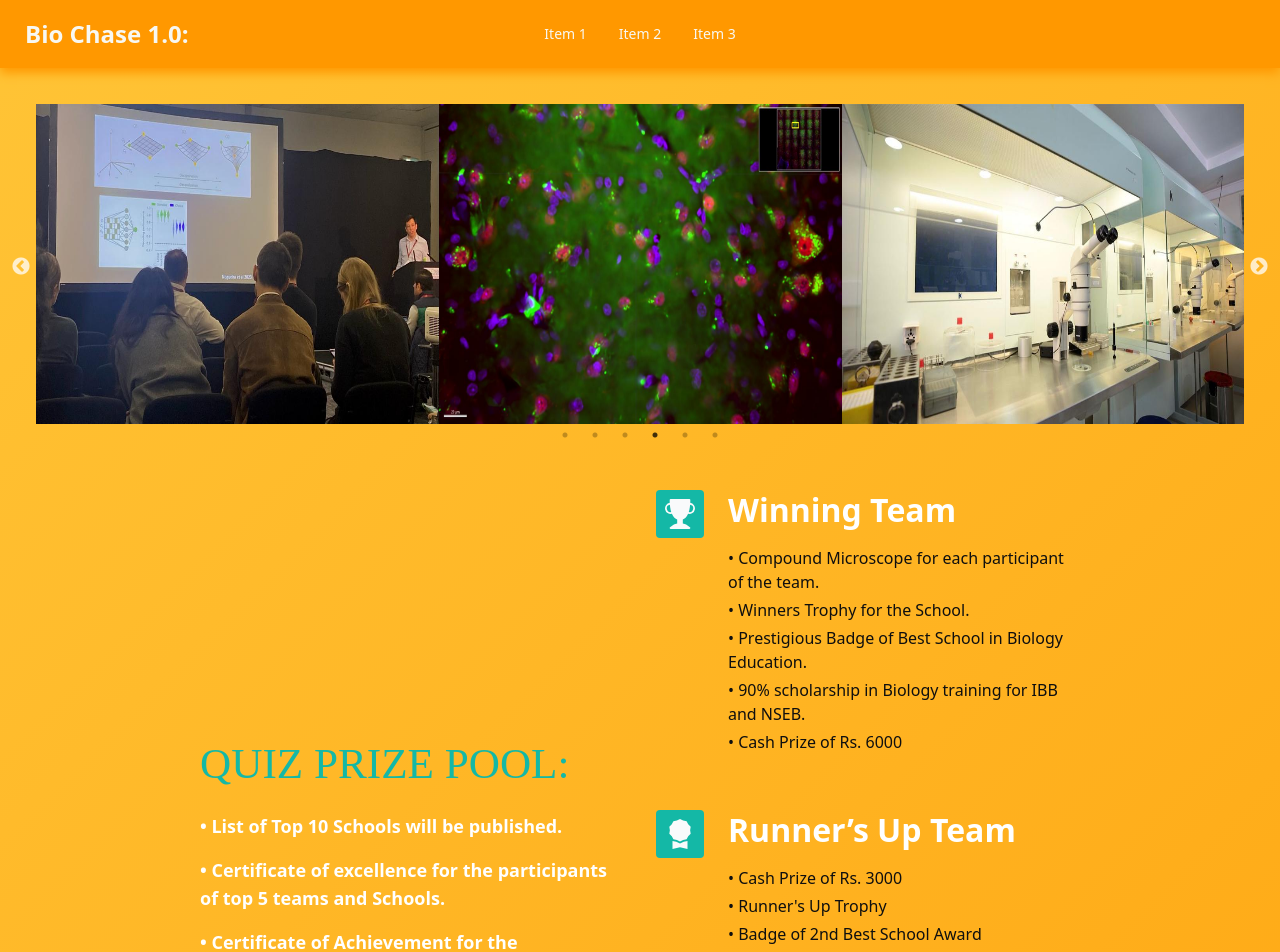
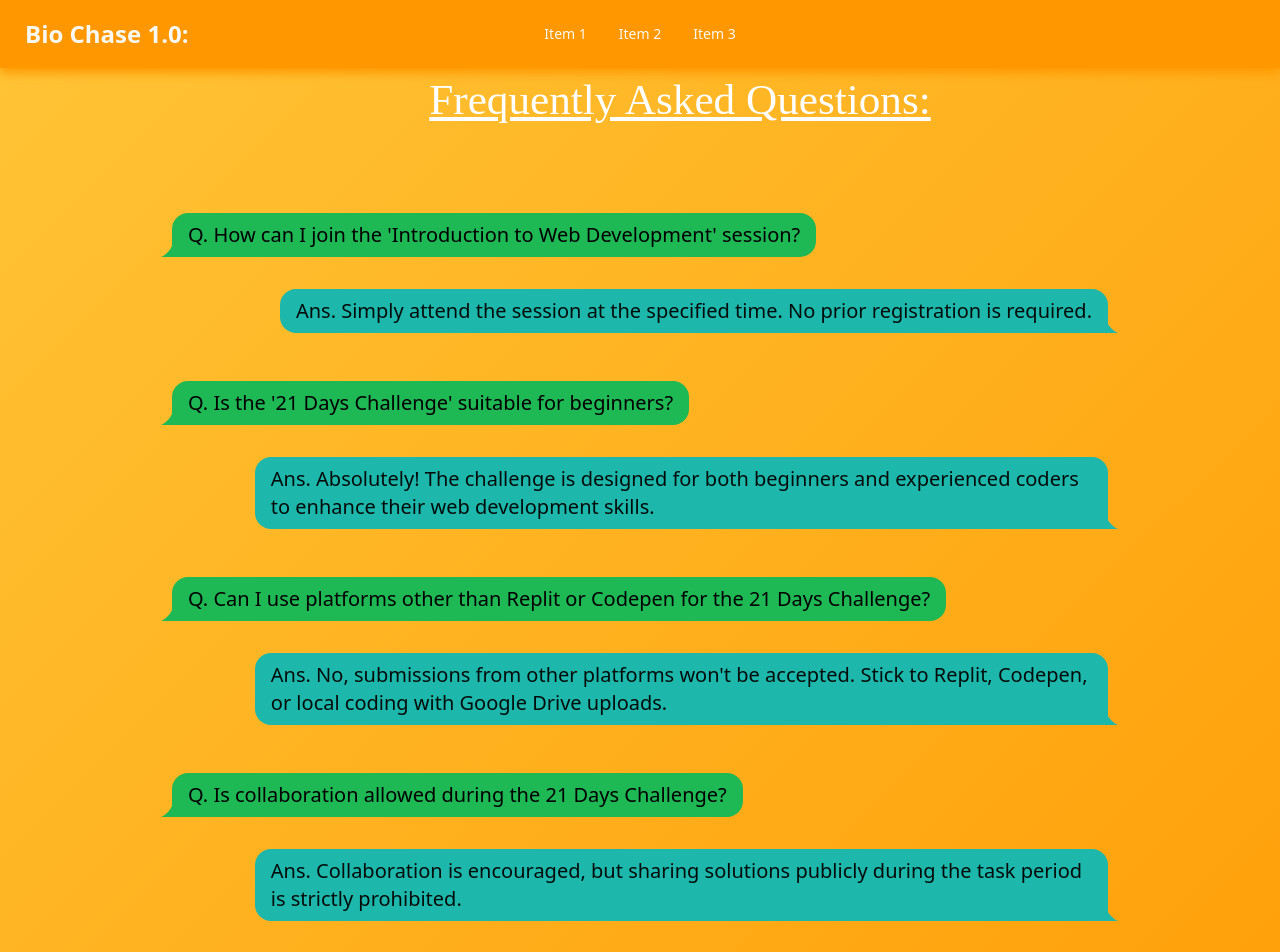
Before and after one commit to samrat53/moksha-quiz, a React (Vite) app: page /rules in a window 1280 px wide. Shown: the top 952 px of the page. Built offline with nearby package versions, Linux system fonts and the light colour scheme; a web font is replaced by a local one.

Commit message:
added routes

```diff
--- a/package.json
+++ b/package.json
@@ -13,6 +13,7 @@
     "react": "^18.2.0",
     "react-dom": "^18.2.0",
     "react-responsive-carousel": "^3.2.23",
+    "react-router-dom": "^6.21.3",
     "react-slick": "^0.29.0",
     "slick-carousel": "^1.8.1",
     "styled-components": "^6.1.1"
--- a/src/App.jsx
+++ b/src/App.jsx
@@ -1,10 +1,8 @@
 import "./App.css";
-import Carousel from "./components/Carousel";
-import About from "./components/About";
-import Faq from "./components/Faq";
-import Navbar from "./components/Navbar";
-import Footer from "./components/Footer";
 import Layout from "./components/Layout";
+import Landing from "./pages/Landing";
+import { BrowserRouter as Router, Routes, Route } from "react-router-dom";
+import Rules from "./pages/Rules";
 
 const images = [
   "../public/images/img1.jpeg",
@@ -21,16 +19,12 @@ function App() {
     <>
       <div className="custom-bg-color" data-theme="forest">
         <Layout>
-
-        <div className="carousel-box m-9 " >
-          <Carousel images={images} />
-        </div>
-        <div className="about-section">
-          <About />
-        </div>
-        <div className="faq-section">
-          <Faq />
-        </div>
+        <Router>
+          <Routes>
+            <Route path="/home" element={<Landing/>}/>
+            <Route path="/rules" element={<Rules/>}/>
+          </Routes>
+        </Router>
 
         </Layout>
         </div>
--- a/src/pages/Landing.jsx
+++ b/src/pages/Landing.jsx
@@ -1,7 +1,7 @@
 import React from "react";
 import Carousel from "../components/Carousel";
 import About from "../components/About";
-import Faq from "../components/Faq";
+import { useNavigate } from "react-router-dom";
 
 const images = [
   "../public/images/img1.jpeg",
@@ -13,17 +13,21 @@ const images = [
 ];
 
 const Landing = () => {
+  const navigate=useNavigate();
   return (
     <>
       <div className="carousel-box m-9 ">
         <Carousel images={images} />
+        {/* <button className="btn" onClick={()=>{
+          navigate('/')
+        }}>Button</button> */}
       </div>
       <div className="about-section">
         <About />
       </div>
-      <div className="faq-section">
+      {/* <div className="faq-section">
         <Faq />
-      </div>
+      </div> */}
     </>
   );
 };
--- /dev/null
+++ b/src/pages/Rules.jsx
@@ -0,0 +1,12 @@
+import React from "react";
+import Faq from "../components/Faq";
+
+const Rules = () => {
+  return (
+    <div className="faq-section">
+      <Faq />
+    </div>
+  );
+};
+
+export default Rules;
```
Also changed, not shown: 1 other file (tests, documents, lock files or other folders).
